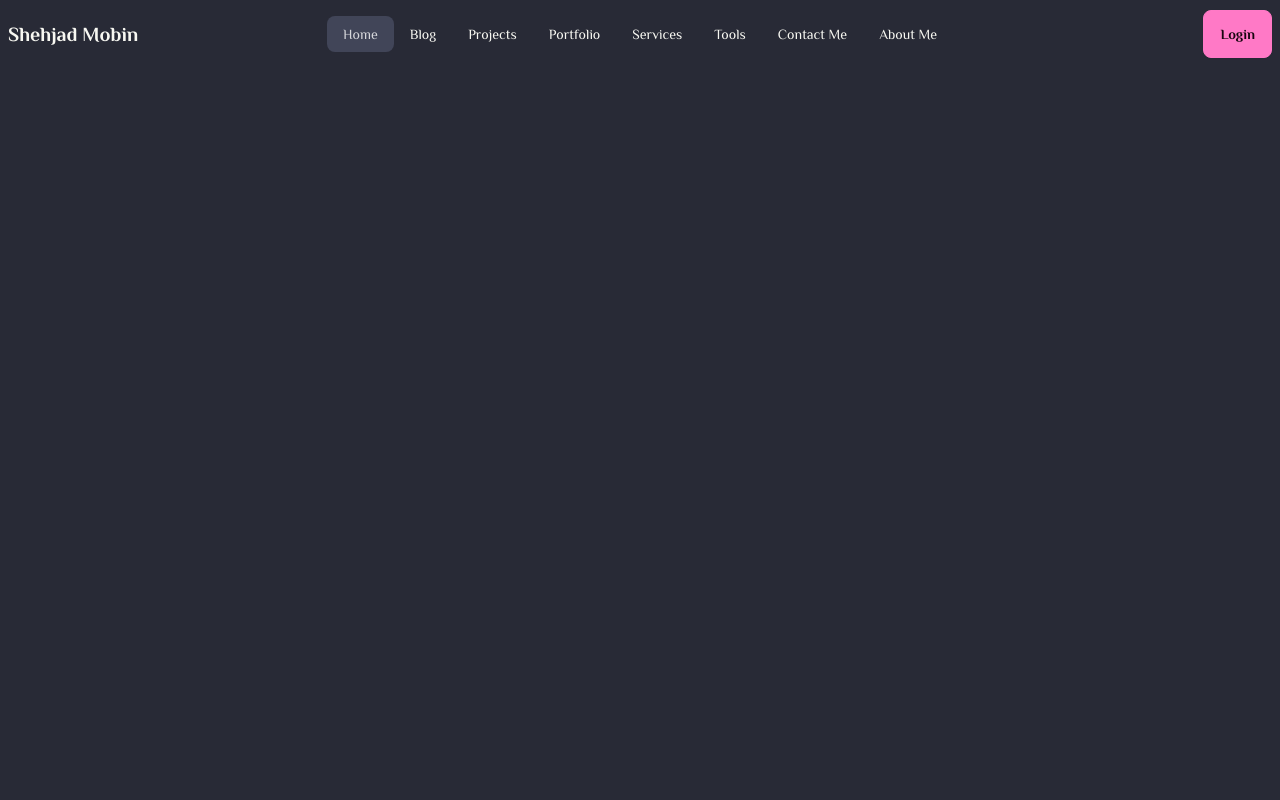
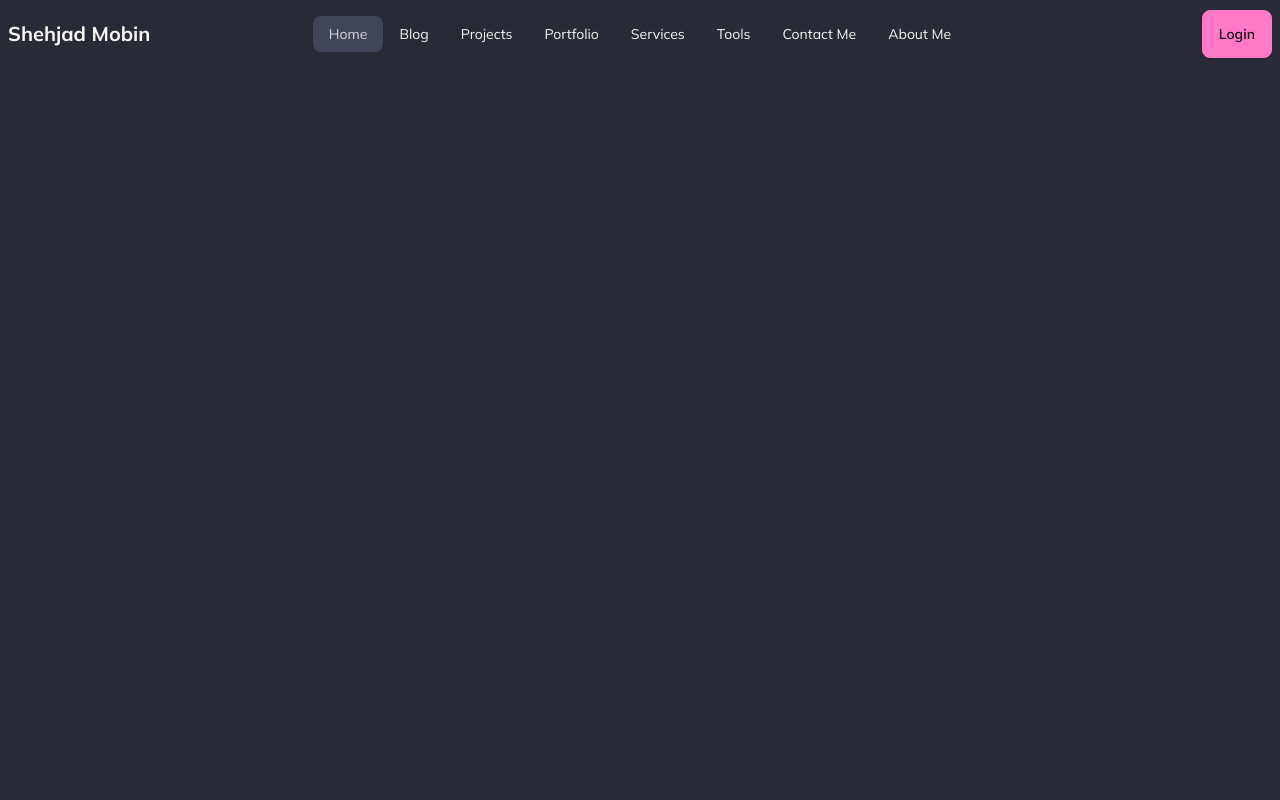
Before and after one commit to sm0bin/smobin-next, a Next.js app: page / in a window 1280 px wide. Shown: the top 800 px of the page. Built offline with nearby package versions, Linux system fonts and the light colour scheme.

Commit message:
class edit

```diff
--- a/src/app/layout.tsx
+++ b/src/app/layout.tsx
@@ -17,9 +17,14 @@ export default function RootLayout({
 }: {
   children: React.ReactNode;
 }) {
+  // ${philosopher.className}
   return (
     <html lang="en">
-      <body className={`${philosopher.className} ${mulish.className} `}>
+      <body
+        className={`
+      ${mulish.className}
+       `}
+      >
         <Navbar />
         <main className="min-h-screen my-16">{children}</main>
         <Footer />
```
